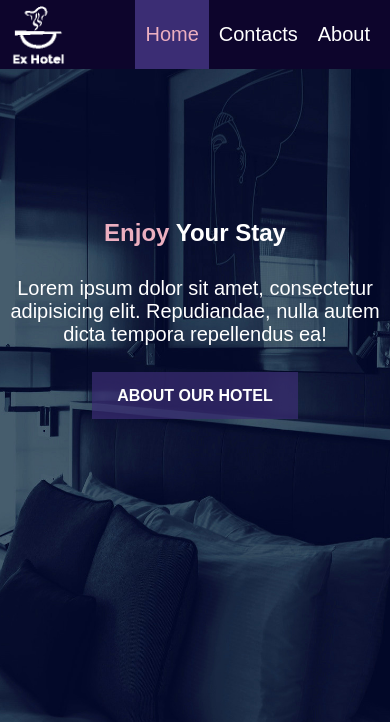
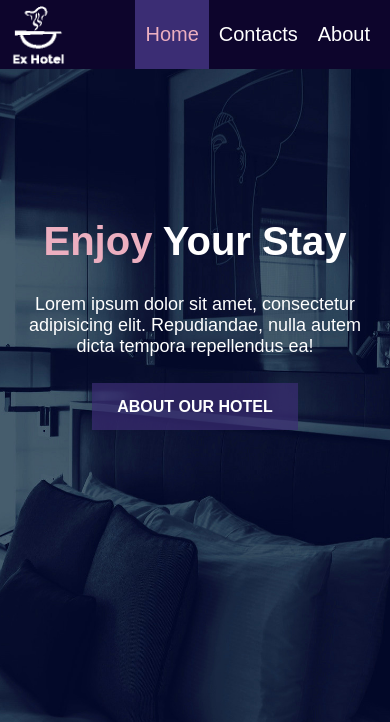
Before and after one commit to IIvexII/hotelTemplate, a plain HTML site: page index.html in a window 390 px wide. Shown: the top 722 px of the page. Drawn offline with Linux system fonts and the light colour scheme.

Commit message:
Responsive design UI improvements.

```diff
--- a/css/style.css
+++ b/css/style.css
@@ -129,7 +129,15 @@ a{
         }
 
 /* For Tablets */
-@media only screen and (max-width:660px){
+@media only screen and (max-width:680px){
+    /* Showcase */
+    #showcase h1{
+        font-size: 40px;
+    }
+    #showcase p{
+        font-size: 18px;
+    }
+    /* Home Info */
     #home-info .info{
         padding: 10px;
     }
```
